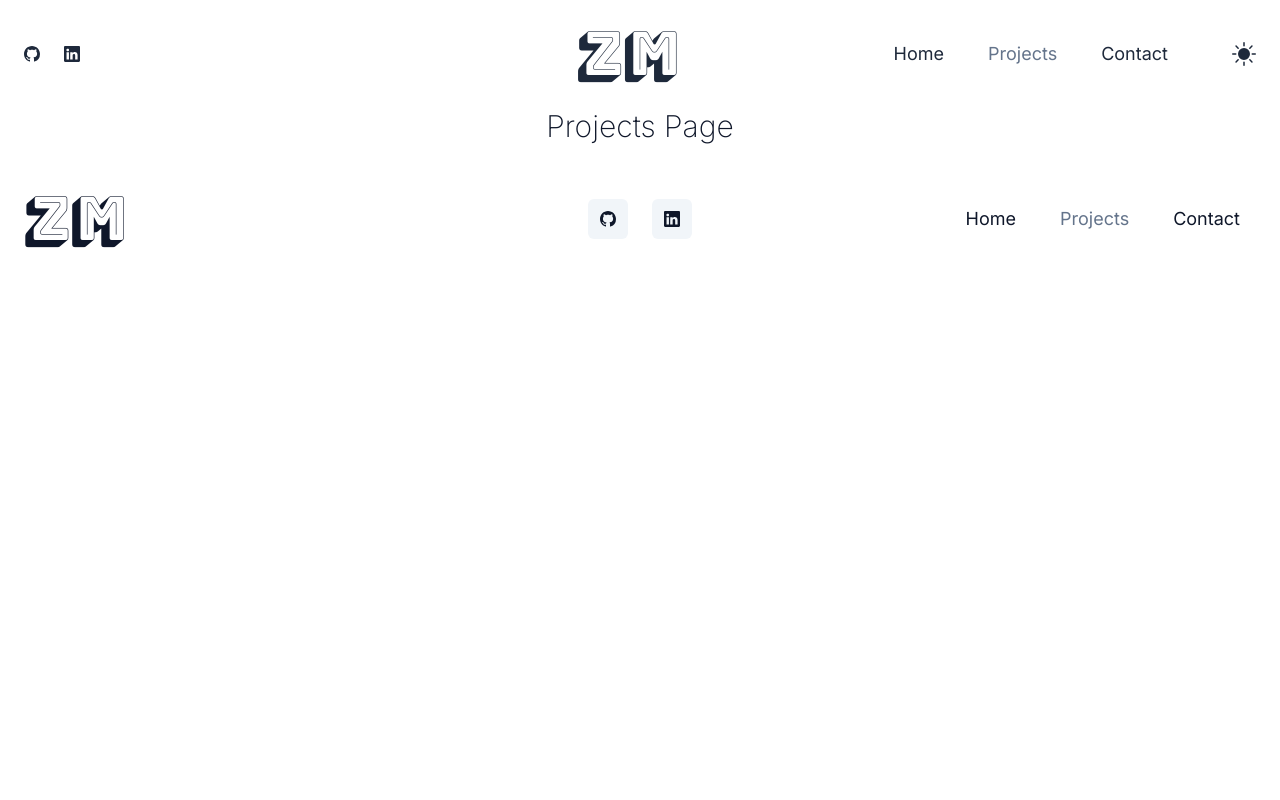
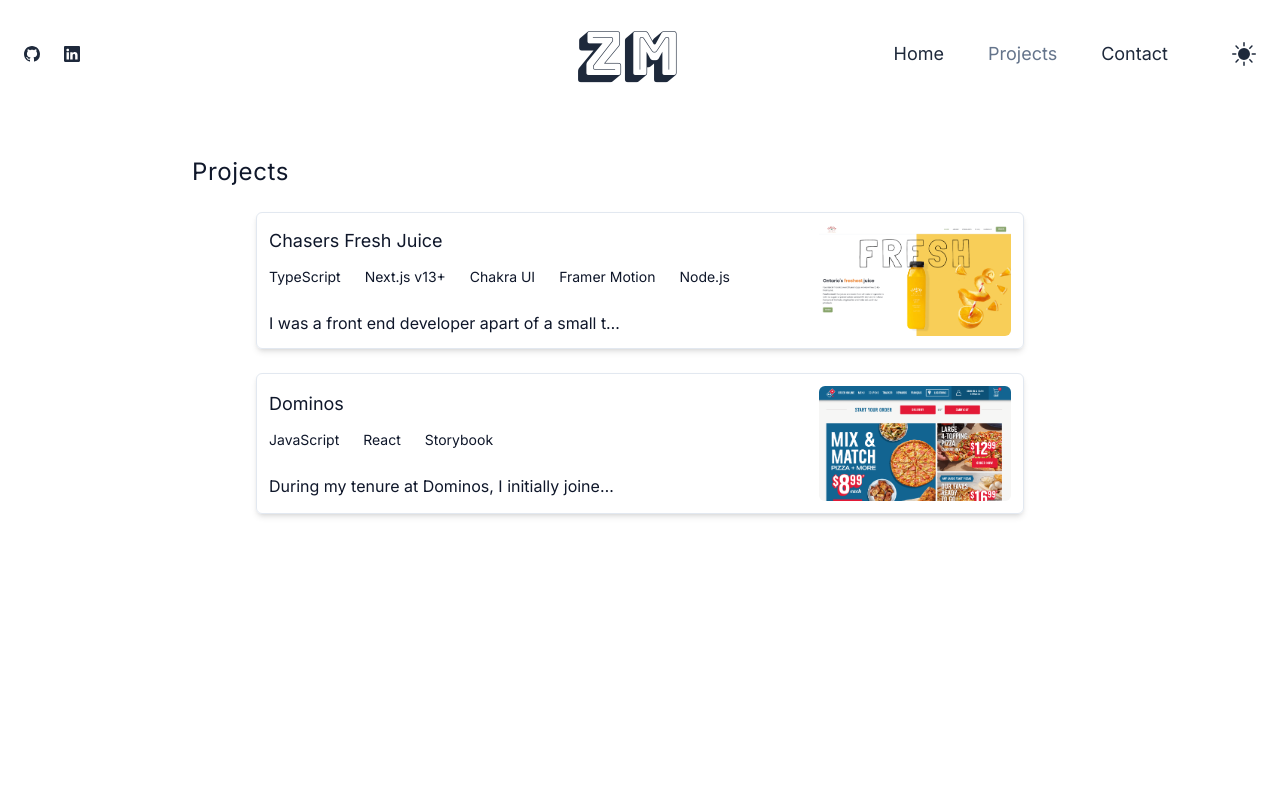
Before and after one commit to zakmayfield/portfolio, a Next.js app: page /projects in a window 1280 px wide. Shown: the top 800 px of the page. Built offline with nearby package versions, Linux system fonts and the light colour scheme; a web font is replaced by a local one.

Commit message:
added projects page with project cards

```diff
--- a/src/app/layout.tsx
+++ b/src/app/layout.tsx
@@ -19,7 +19,7 @@ export default function RootLayout({
     <html lang='en'>
       <body className={`${inter.className}`}>
         <Navbar />
-        <ContentContainer className='md:max-w-full'>
+        <ContentContainer className='min-h-screen md:max-w-full'>
           {children}
         </ContentContainer>
         <Footer />
--- a/src/app/projects/page.tsx
+++ b/src/app/projects/page.tsx
@@ -1,13 +1,9 @@
+import { Projects } from '@/features/projects';
+
 export const metadata = {
   title: 'Projects | Zachary Mayfield',
 };
 
 export default function ProjectsPage() {
-  return (
-    <main>
-      <div className='text-center'>
-        <h1 className='font-extralight text-3xl'>Projects Page</h1>
-      </div>
-    </main>
-  );
+  return <Projects />;
 }
--- a/src/features/project/Project.tsx
+++ b/src/features/project/Project.tsx
@@ -58,20 +58,20 @@ export const Project: FC<ProjectProps> = ({ project }) => {
           {project.description}
         </div>
 
-        <div className='flex justify-between items-center'>
-          <Button
+        <div className='flex justify-end items-center'>
+          {/* <Button
             className='w-1/3 py-8 md:py-2 mt-6 text-lg md:text-md font-normal'
             onClick={() => router.back()}
           >
             Back
-          </Button>
+          </Button> */}
 
           <DropdownMenu>
             <DropdownMenuTrigger
               asChild
               className='py-8 md:py-2 mt-6 text-lg md:text-md font-normal'
             >
-              <Button variant='outline'>Projects</Button>
+              <Button>Projects</Button>
             </DropdownMenuTrigger>
 
             <DropdownMenuContent className='w-80 md:w-56 mr-6 md:mr-0'>
--- /dev/null
+++ b/src/features/projects/Projects.tsx
@@ -0,0 +1,51 @@
+import { ContentContainer, FullHeightImage } from '@/shared/components';
+import { FC } from 'react';
+import { projects } from '@/shared/constants';
+import { ProjectType } from '@/shared/types';
+import Link from 'next/link';
+
+interface ProjectProps {}
+
+export const Projects: FC<ProjectProps> = () => {
+  function navigateTo(slug: string) {}
+
+  return (
+    <div className='p-6 pt-12'>
+      <ContentContainer className='max-w-4xl'>
+        <h1 className='text-2xl tracking-wide mb-6'>Projects</h1>
+
+        <div className='px-6 flex flex-col gap-6'>
+          {projects.map((project) => (
+            <ProjectCard key={project.id} project={project} />
+          ))}
+        </div>
+      </ContentContainer>
+    </div>
+  );
+};
+
+function ProjectCard({ project }: { project: ProjectType }) {
+  return (
+    <ContentContainer className='max-w-3xl flex justify-between items-center border rounded-md p-3 shadow-md'>
+      <div>
+        <h3 className='text-lg mb-3'>{project.name}</h3>
+        <ul className='flex gap-6 text-sm'>
+          {project.stack.map((item) => (
+            <li key={item}>{item}</li>
+          ))}
+        </ul>
+        <div className='w-[35ch] whitespace-nowrap overflow-hidden text-ellipsis mt-6'>
+          {project.description}
+        </div>
+      </div>
+
+      <Link href={`/projects/${project.slug}`} className='w-48'>
+        <FullHeightImage
+          image={project.image}
+          altText={`${project.name} landing page`}
+          rounded
+        />
+      </Link>
+    </ContentContainer>
+  );
+}
--- /dev/null
+++ b/src/features/projects/index.ts
@@ -0,0 +1 @@
+export * from './Projects';
```
